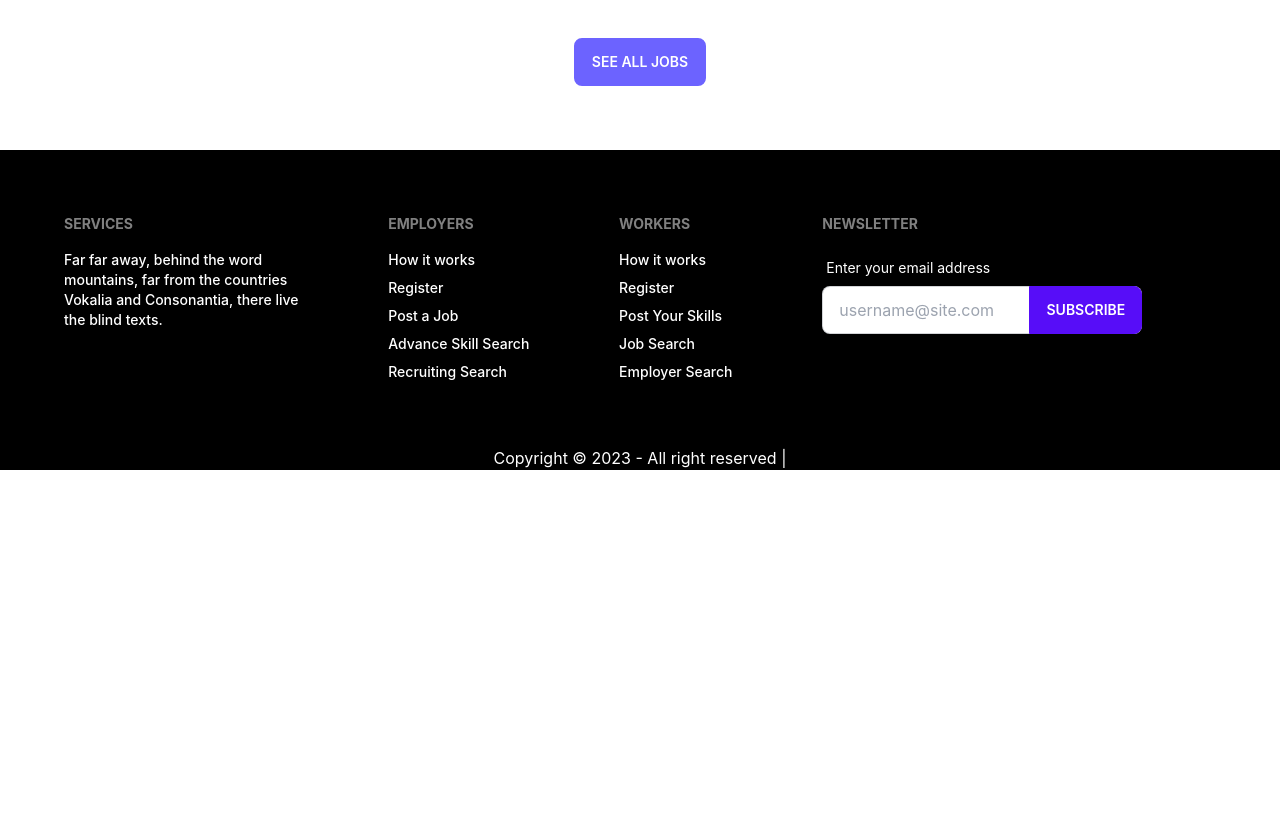
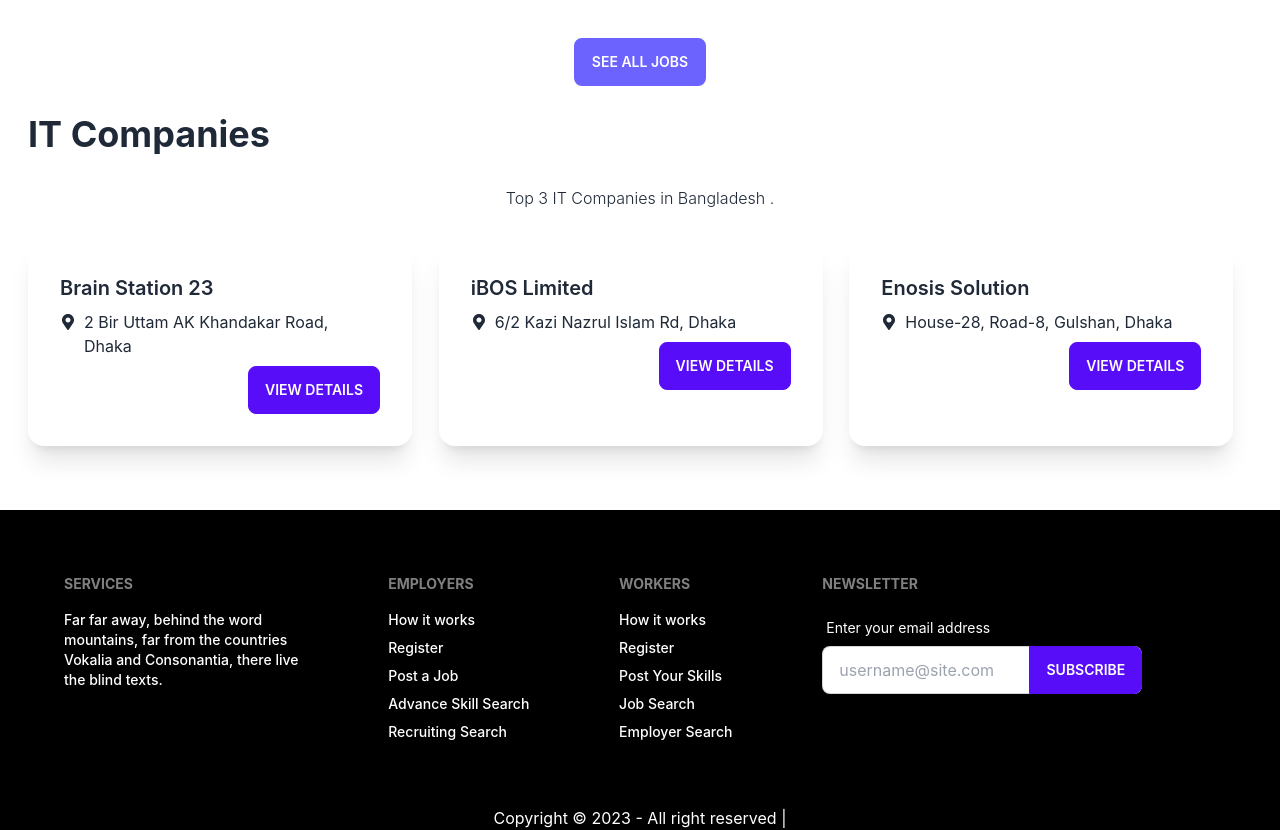
Before and after one commit to rhnchowdhury/Job-Portal-Site, a React (Create React App) app: page / in a window 1280 px wide. Shown: the part 1350-2180 px from the top of the page. Before the commit the page ends 1820 px from the top, so only its background shows below. Built offline with nearby package versions, Linux system fonts and the light colour scheme.

Commit message:
It in bd added

```diff
--- a/src/Components/Pages/Footer/Footer.js
+++ b/src/Components/Pages/Footer/Footer.js
@@ -38,7 +38,7 @@
                 </div>
 
             </footer>
-            <div className='card-actions justify-center bg-black '>
+            <div className='card-actions justify-center bg-black'>
                 <p className='text-white'>Copyright © 2023 - All right reserved |</p>
             </div>
         </div>
--- a/src/Components/Pages/Home/Home.js
+++ b/src/Components/Pages/Home/Home.js
@@ -1,4 +1,5 @@
 import React from 'react';
+import Companies from '../Jobs/Companies/Companies';
 import ExperJobs from '../Jobs/Experienced/ExperJobs';
 import FirstPart from '../Jobs/FirstPart';
 import FresherJobs from '../Jobs/Fresher/FresherJobs';
@@ -9,6 +10,7 @@
             <FirstPart></FirstPart>
             <FresherJobs></FresherJobs>
             <ExperJobs></ExperJobs>
+            <Companies></Companies>
         </div>
     );
 };
--- /dev/null
+++ b/src/Components/Pages/Jobs/Companies/Companies.js
@@ -0,0 +1,51 @@
+import React from 'react';
+import { FaMapMarkerAlt } from "react-icons/fa";
+
+const Companies = () => {
+    return (
+        <div className='m-7'>
+            <h1 className='text-4xl font-bold mt-5'>IT Companies</h1>
+            <p className='font-light text-center mt-8'>Top 3 IT Companies in Bangladesh .</p>
+            <div className='grid gap-2 grid-cols-1 md:grid-cols-2 lg:grid-cols-3 mt-8'>
+                <div className="card w-96 bg-base-100 shadow-xl">
+                    <div className="card-body">
+                        <h2 className="card-title">Brain Station 23</h2>
+                        <div className='flex'>
+                            <span className='mt-1'><FaMapMarkerAlt></FaMapMarkerAlt></span>
+                            <p className='ml-2'>2 Bir Uttam AK Khandakar Road, Dhaka</p>
+                        </div>
+                        <div className="card-actions justify-end">
+                            <button className="btn btn-primary">View Details</button>
+                        </div>
+                    </div>
+                </div>
+                <div className="card w-96 bg-base-100 shadow-xl">
+                    <div className="card-body">
+                        <h2 className="card-title">iBOS Limited</h2>
+                        <div className='flex'>
+                            <span className='mt-1'><FaMapMarkerAlt></FaMapMarkerAlt></span>
+                            <p className='ml-2'>6/2 Kazi Nazrul Islam Rd, Dhaka</p>
+                        </div>
+                        <div className="card-actions justify-end">
+                            <button className="btn btn-primary">View Details</button>
+                        </div>
+                    </div>
+                </div>
+                <div className="card w-96 bg-base-100 shadow-xl">
+                    <div className="card-body">
+                        <h2 className="card-title">Enosis Solution</h2>
+                        <div className='flex'>
+                            <span className='mt-1'><FaMapMarkerAlt></FaMapMarkerAlt></span>
+                            <p className='ml-2'>House-28, Road-8, Gulshan, Dhaka</p>
+                        </div>
+                        <div className="card-actions justify-end">
+                            <button className="btn btn-primary">View Details</button>
+                        </div>
+                    </div>
+                </div>
+            </div>
+        </div>
+    );
+};
+
+export default Companies;
```
